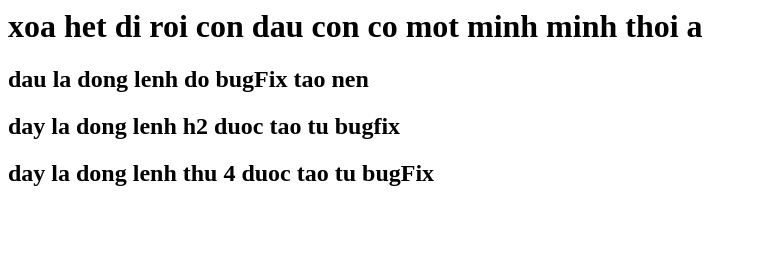
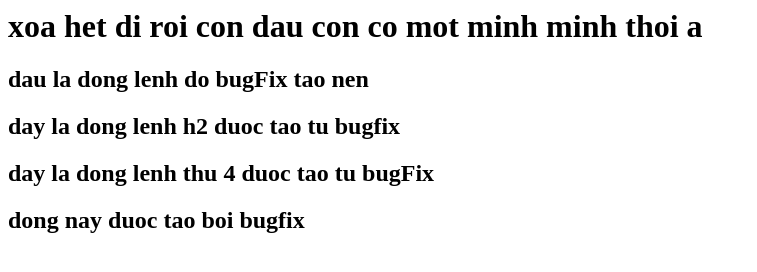
Before and after one commit to tuanhluong2003/Project_conmeo, a plain HTML site: page index.html in a window 1280 px wide. Shown: the whole page, without its empty margins (0-757 px from the left). Drawn offline with Linux system fonts and the light colour scheme.

Commit message:
bugfix dong 9

```diff
--- a/index.html
+++ b/index.html
@@ -5,3 +5,5 @@
 <h2>day la dong lenh h2 duoc tao tu bugfix</h2>
 
 <h2>day la dong lenh thu 4 duoc tao tu bugFix</h2>
+
+<h2>dong nay duoc tao boi bugfix</h2>
```
